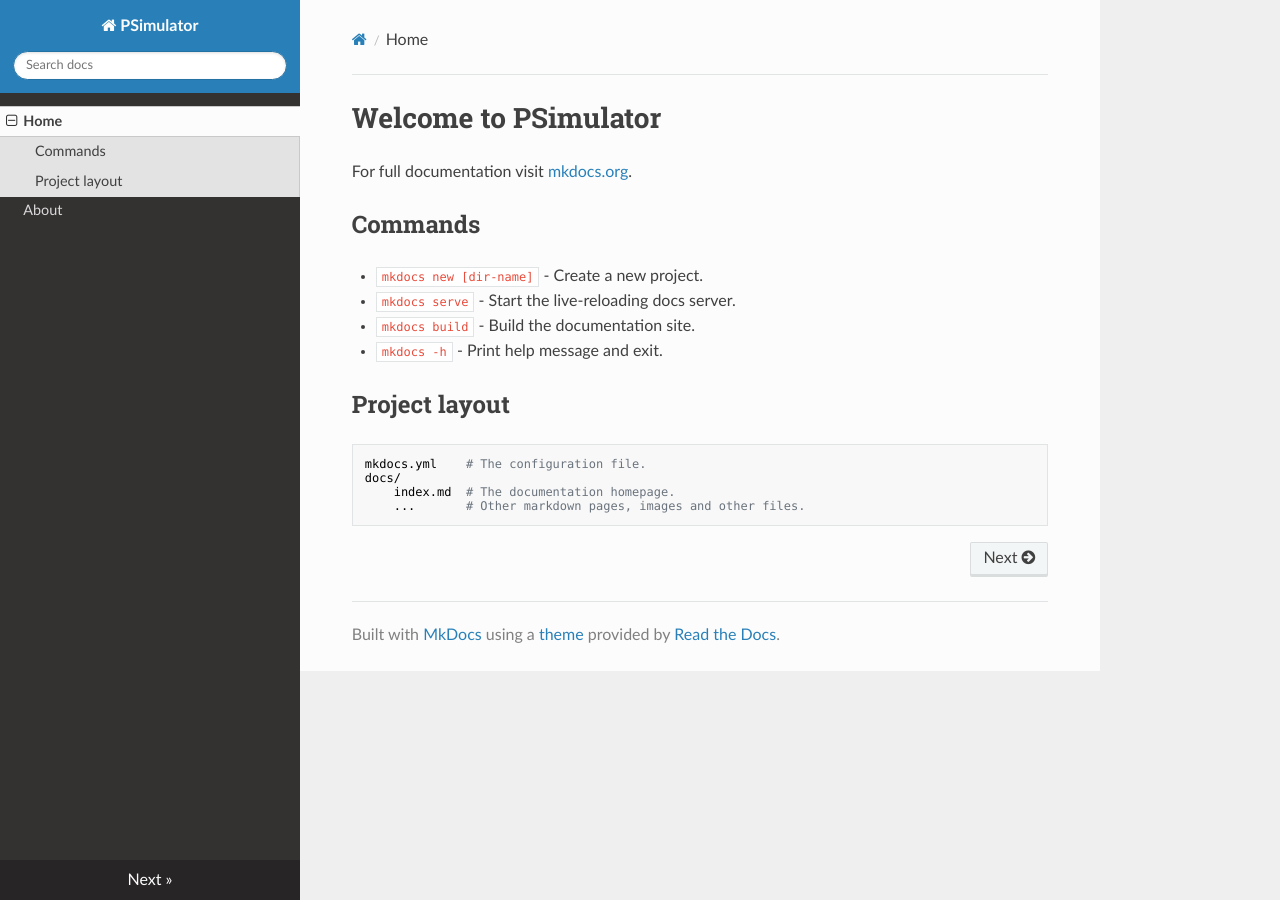
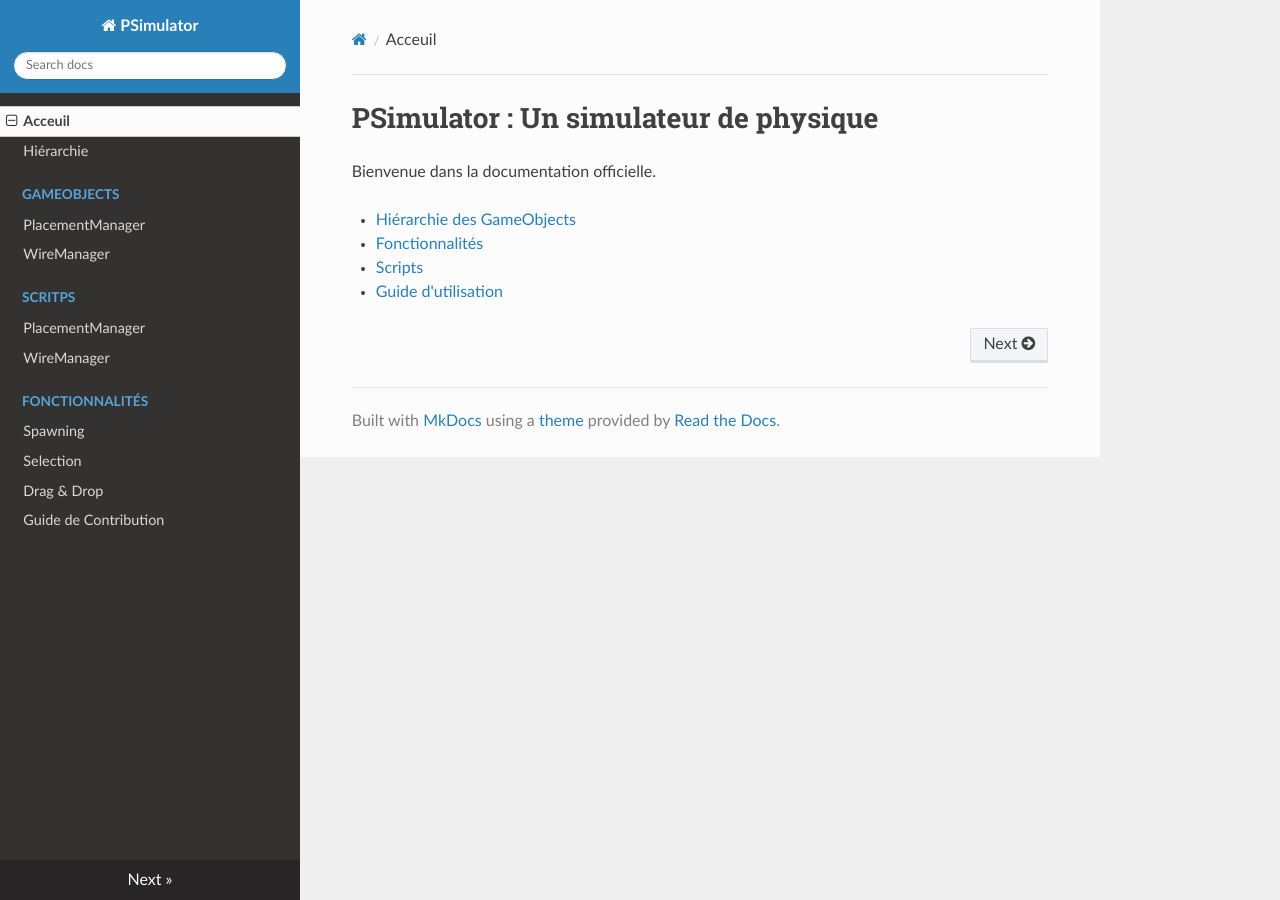
Before and after one commit to Imran-Aknaf/PSimulator-Documentation, an MkDocs documentation site: the page built from docs/index.md, in a window 1280 px wide. Built offline with MkDocs 1.6.1, drawn with Linux system fonts in a browser that asks for light colours; nearby versions of some CDN libraries.

```diff
--- a/docs/index.md
+++ b/docs/index.md
@@ -1,17 +1,8 @@
-# Welcome to PSimulator
+# PSimulator : Un simulateur de physique
 
-For full documentation visit [mkdocs.org](https://www.mkdocs.org).
+Bienvenue dans la documentation officielle.
 
-## Commands
-
-* `mkdocs new [dir-name]` - Create a new project.
-* `mkdocs serve` - Start the live-reloading docs server.
-* `mkdocs build` - Build the documentation site.
-* `mkdocs -h` - Print help message and exit.
-
-## Project layout
-
-    mkdocs.yml    # The configuration file.
-    docs/
-        index.md  # The documentation homepage.
-        ...       # Other markdown pages, images and other files.
+- [Hiérarchie des GameObjects](hierarchy.md)
+- [Fonctionnalités](functionalities/)
+- [Scripts](scripts/)
+- [Guide d'utilisation](contribution.md)
--- a/mkdocs.yml
+++ b/mkdocs.yml
@@ -1,5 +1,16 @@
 site_name: PSimulator
+theme : readthedocs
 nav :
-  - Home : index.md
-  - About : about.md
-theme : readthedocs
+  - Acceuil : index.md
+  - Hiérarchie : hierarchy.md
+  - GameObjects :
+    - PlacementManager : gameobjects/PlacementManager.md
+    - WireManager : gameobjects/WireManager.md
+  - Scritps :
+    - PlacementManager : scripts/PlacementManager.md
+    - WireManager : scripts/WireManager.md
+  - Fonctionnalités :
+    - Spawning: functionalities/spawning.md
+    - Selection: functionalities/selection.md
+    - Drag & Drop: functionalities/drag_and_drop.md
+  - Guide de Contribution : contribution.md
```
Also changed, not shown: README.md (+2 -0 lines), docs/about.md (deleted, +0 -50 lines), docs/contribution.md (added, +9 -0 lines), docs/functionalities/drag_and_drop.md (added, +1 -0 lines), docs/functionalities/selection.md (added, +1 -0 lines), docs/functionalities/spawning.md (added, +16 -0 lines), docs/gameobjects/PlacementManager.md (added, +15 -0 lines), docs/gameobjects/WireManager.md (added, +13 -0 lines), docs/hierarchy.md (added, +10 -0 lines), docs/scripts/PlacementManager.md (added, +66 -0 lines), docs/scripts/WireManager.md (added, +1 -0 lines).
